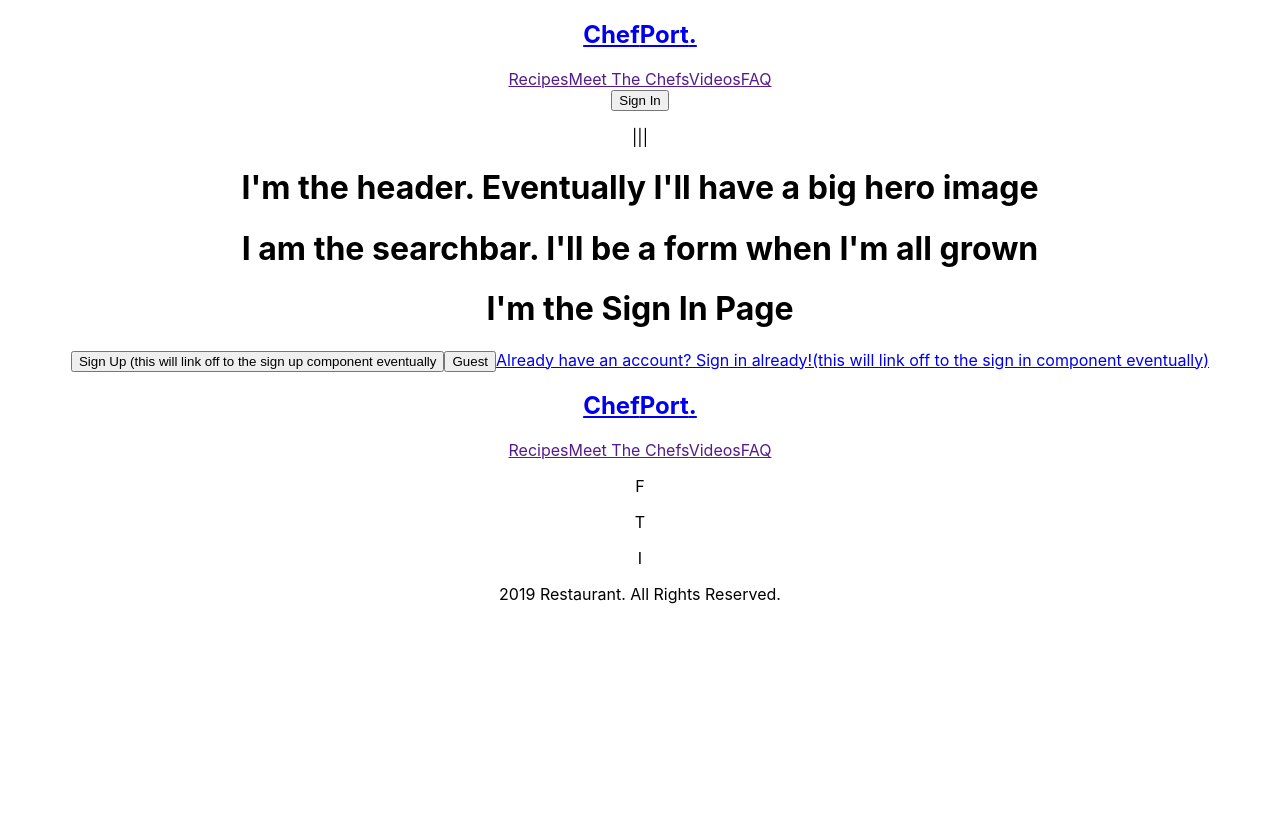
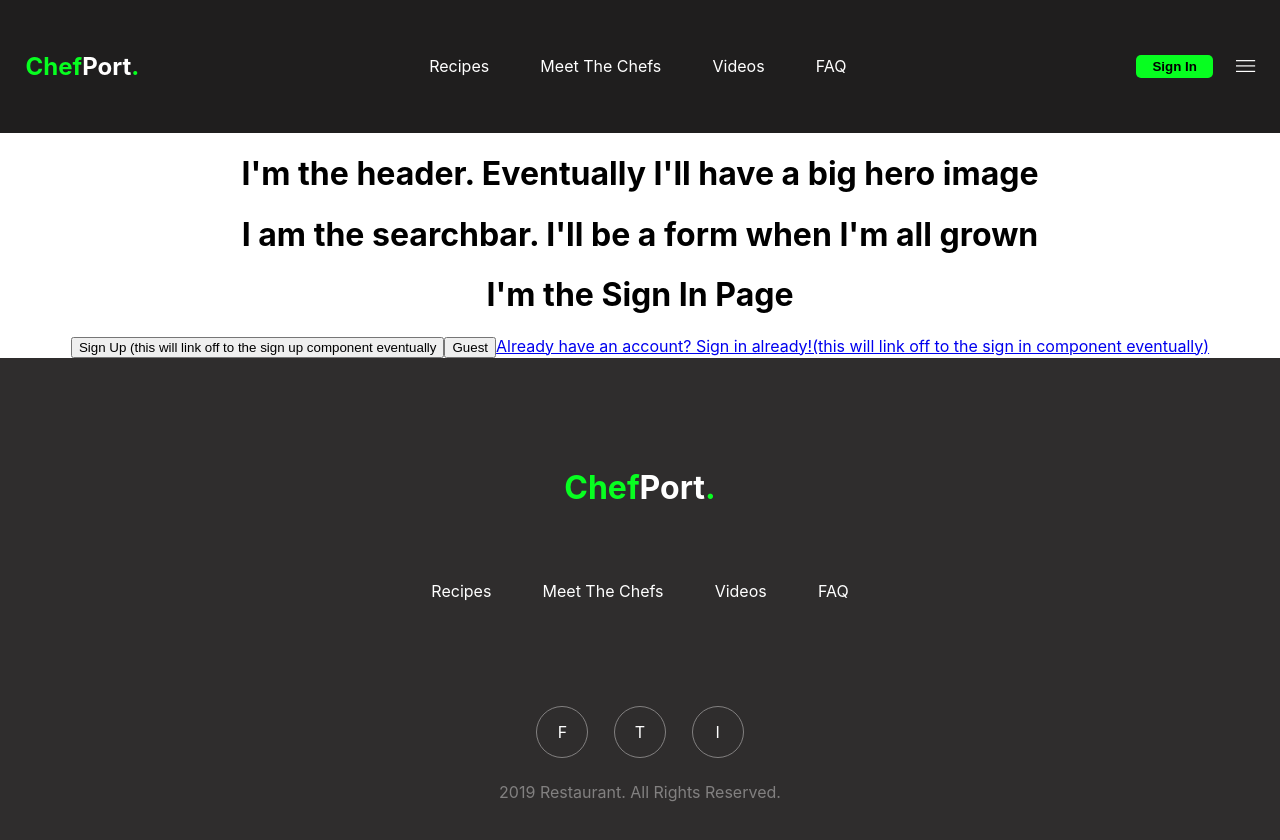
Before and after one commit to stackBlock/Chef-Portfolio-8-React-App, a React (Create React App) app in the folder chef-portfolio-app/: page /sign-in in a window 1280 px wide. Shown: the top 840 px of the page. Before the commit the page ends 800 px from the top, so only its background shows below. Built offline with nearby package versions, Linux system fonts and the light colour scheme.

Commit message:
added styling to navbar and footer, underline animation, no links are active yet.

```diff
--- a/chef-portfolio-app/src/index.css
+++ b/chef-portfolio-app/src/index.css
@@ -11,3 +11,139 @@ code {
   font-family: source-code-pro, Menlo, Monaco, Consolas, 'Courier New',
     monospace;
 }
+
+
+
+.navItems a, .footerNavItems a, .logoContainer a{
+  color: white;
+  text-decoration: none;
+  cursor: pointer;
+}
+
+/*Underline animation for links within the nav and footer*/
+
+.navItems a::after, .footerNavItems a::after{
+  content: "";
+  display: block;
+  width: 0;
+  border-bottom: 1px solid #07FE20;
+  transition: .3s;
+}
+
+.navItems a:hover::after, .footerNavItems a:hover::after{
+  width: 100%;
+}
+
+
+/*===== Nav ====*/
+
+.green{
+  color: #07FE20;
+}
+
+.nav{
+  background: #1F1E1E;
+  color: white;
+
+  display: flex;
+  justify-content: space-between;
+  align-items: center;
+
+  padding: 1vh 2vw;
+}
+
+.buttonContainer{
+  display: flex;
+  justify-content: center;
+  align-items: center;
+}
+
+.signIn{
+  margin-right: 2vw;
+  padding: 0.25rem 1rem;
+
+  background: #07FE20;
+  font-weight: 600;
+
+  cursor: pointer;
+  outline: none;
+
+  border: none;
+  border-radius: 5px;
+}
+
+.navItems{
+  display: flex;
+}
+
+.navItems a{
+  margin: 0 2vw;
+}
+
+.hamburger{
+  transform: rotate(90deg);
+  cursor: pointer;
+}
+
+.logo{
+  padding: 3vh 0;
+}
+
+
+
+
+/*===== Footer ======*/
+
+.footer{
+  background: #2F2D2D;
+  color: white;
+  margin-top: 0;
+  height: 65vh;
+
+  display: flex;
+  flex-flow: column;
+  justify-content: center;
+  align-items: center;
+}
+
+.footerNavItems a{
+  margin: 0 2vw;
+}
+
+.footerNavItems{
+  margin: 3vh 0;
+
+  display: flex;
+}
+
+.iconContainer{
+  display: flex;
+
+  margin-top: 10vh;
+}
+
+.iconContainer p{
+  margin: 0 1vw;
+
+  border: 1px solid white;
+  border-radius: 50%;
+  border-color: #828080;
+
+  width: 50px;
+  height: 50px;
+
+  display: flex;
+  justify-content: center;
+  align-items: center;
+
+  cursor: pointer;
+}
+
+.copyrightContainer p{
+  color: #828080;
+  margin-top: 3vh;
+}
+
+.footerLogo{
+  font-size: 2rem;
+}
```
